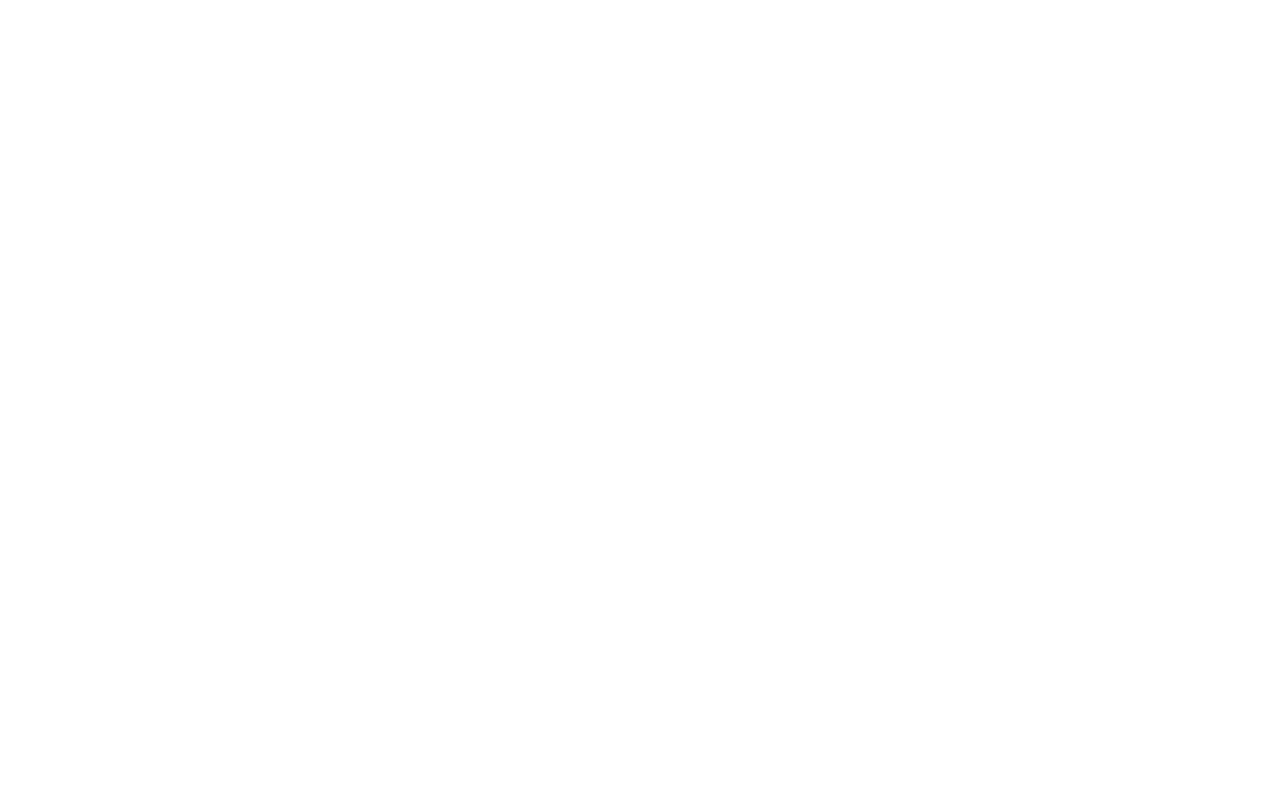
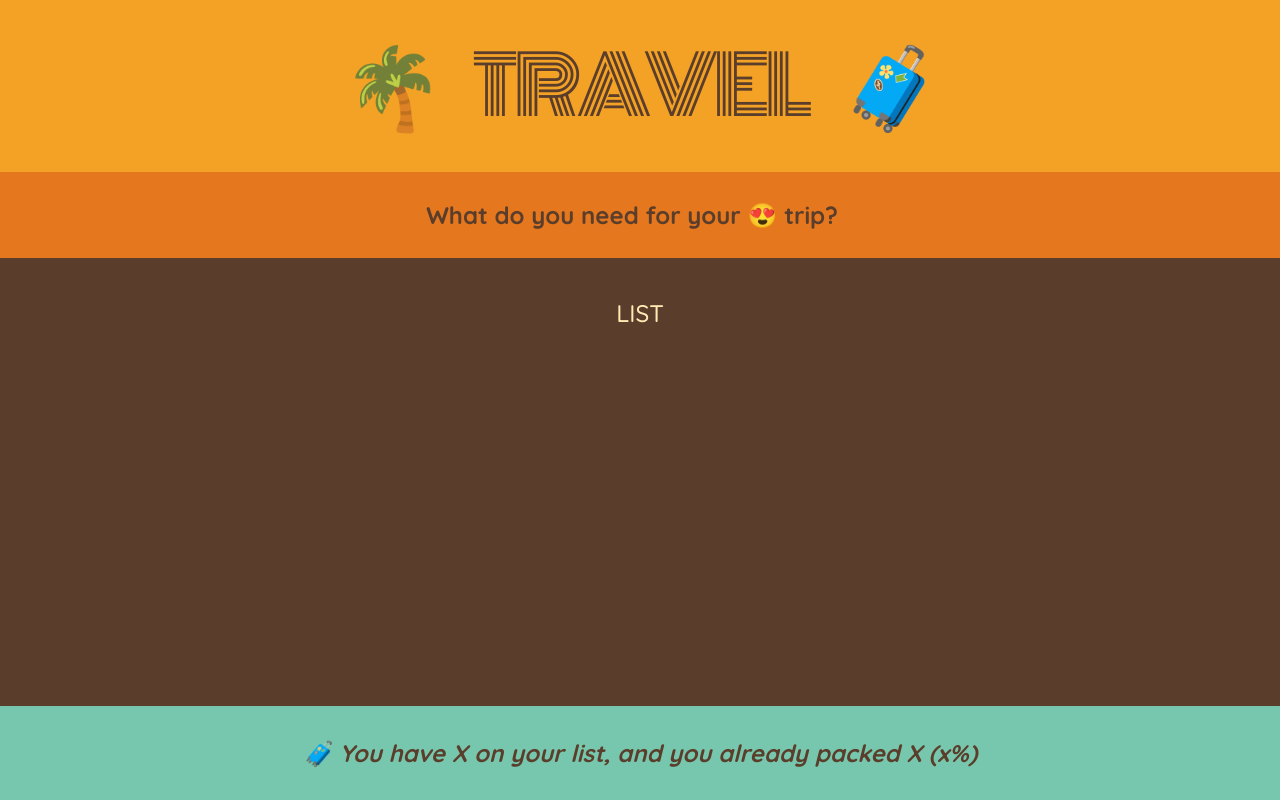
Before and after one commit to rouzbeh-rahbar/travel-list, a React (Create React App) app: page / in a window 1280 px wide. Built offline with nearby package versions, Linux system fonts and the light colour scheme.

Commit message:
building the layout

```diff
--- a/src/App.js
+++ b/src/App.js
@@ -1 +1,32 @@
-export default function App() {}
+export default function App() {
+  return (
+    <div className="app">
+      <Logo />
+      <Form />
+      <PackingList />
+      <Stats />
+    </div>
+  );
+}
+
+function Logo() {
+  return <h1>🌴 Travel 🧳</h1>;
+}
+
+function Form() {
+  return (
+    <div className="add-form">
+      <h3>What do you need for your 😍 trip?</h3>
+    </div>
+  );
+}
+function PackingList() {
+  return <div className="list">LIST</div>;
+}
+function Stats() {
+  return (
+    <footer className="stats">
+      <em>🧳 You have X on your list, and you already packed X (x%)</em>
+    </footer>
+  );
+}
```
